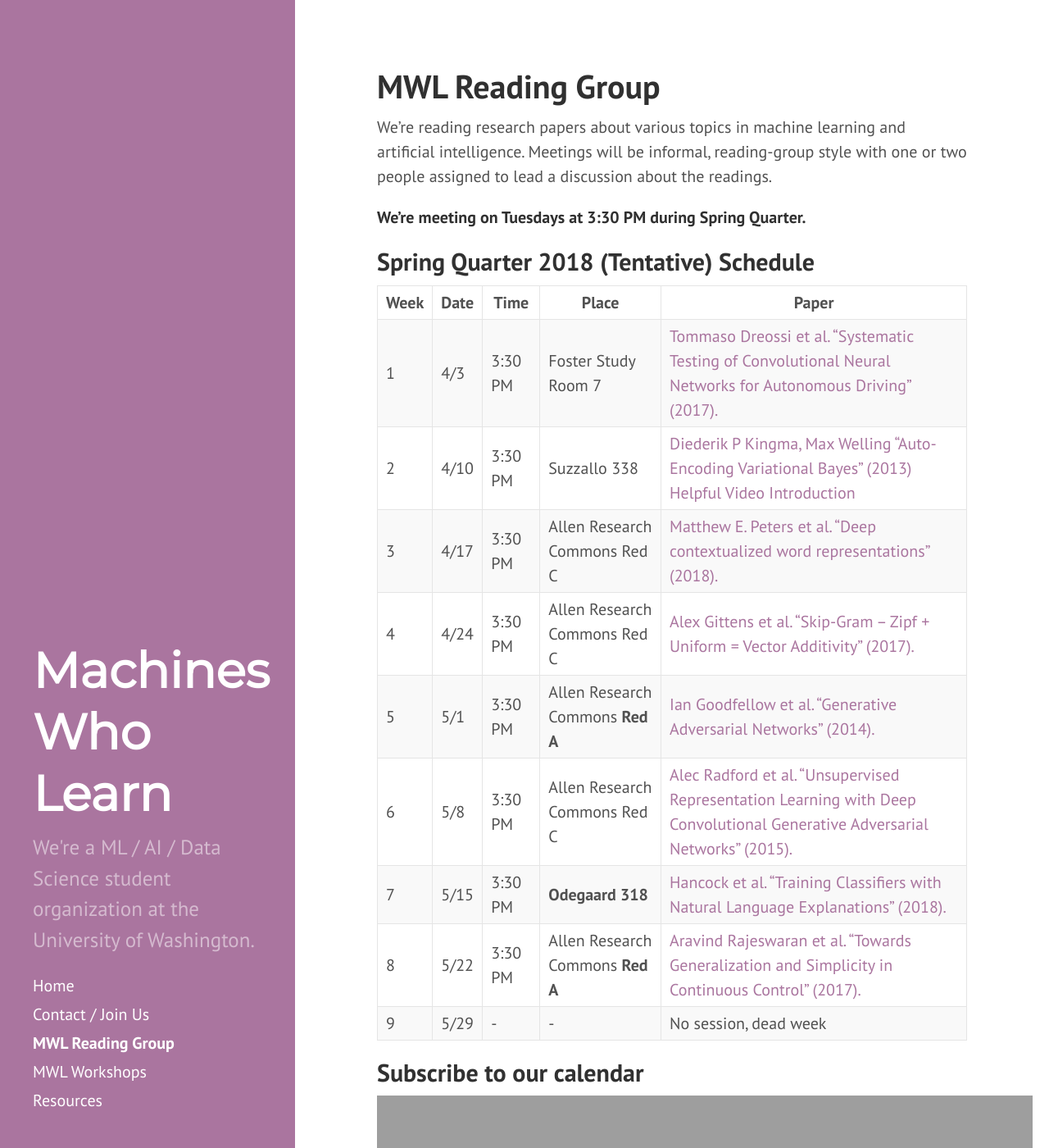
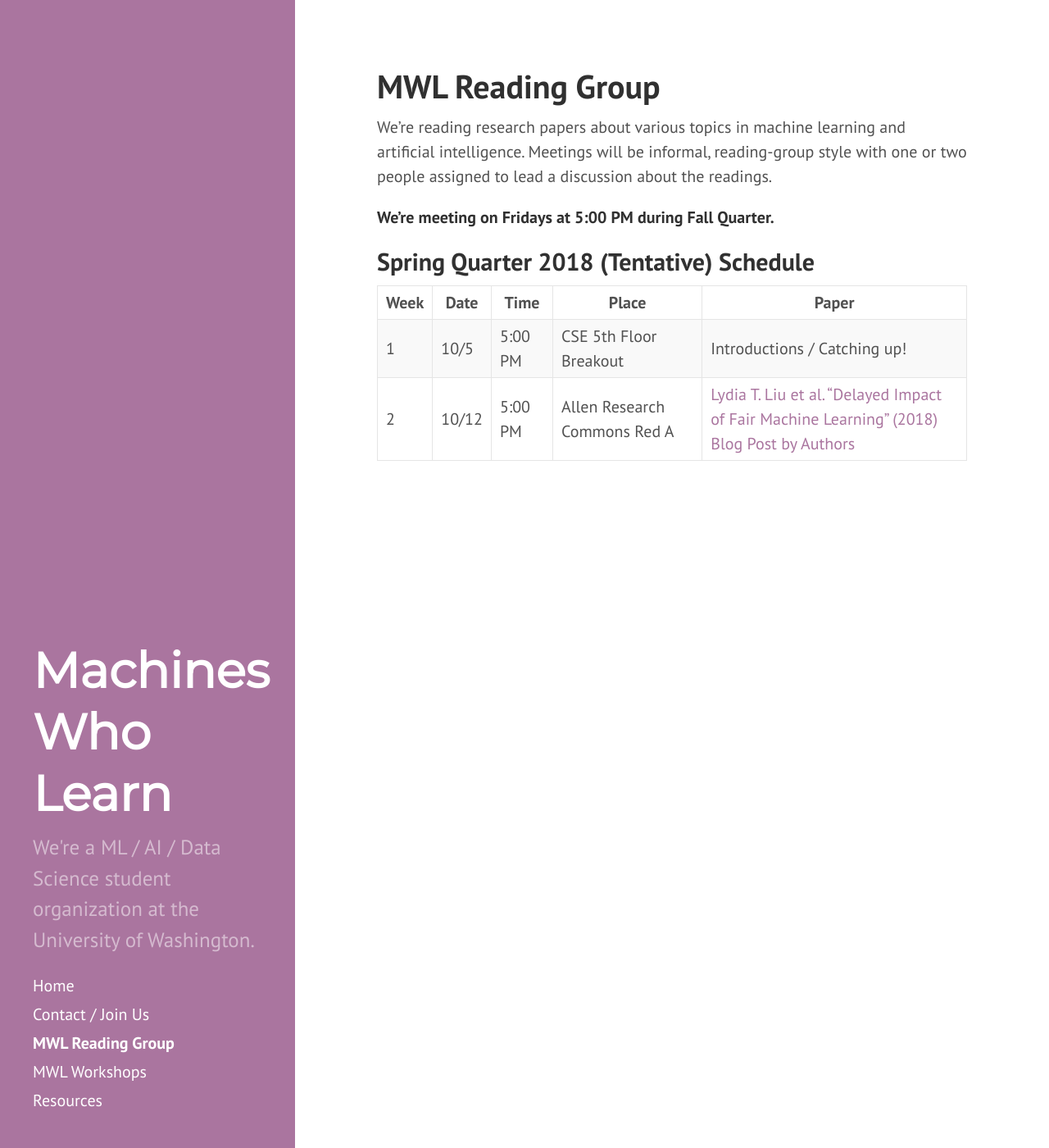
Before and after one commit to MachinesWhoLearn/machineswholearn.github.io, a Jekyll site: the page built from mwl_reading_group.md, in a window 1280 px wide and 1400 px high. Shown: the whole window at 82% size. Built offline with Jekyll 4.4.1, drawn with Linux system fonts in a browser that asks for light colours; grey boxes are pictures that could not be loaded.

Commit message:
Update for fall quarter

```diff
--- a/mwl_reading_group.md
+++ b/mwl_reading_group.md
@@ -7,23 +7,11 @@ We're reading research papers about various topics in machine learning and
 artificial intelligence. Meetings will be informal, reading-group style with one
 or two people assigned to lead a discussion about the readings.
 
-**We're meeting on Tuesdays at 3:30 PM during Spring Quarter.**
+**We're meeting on Fridays at 5:00 PM during Fall Quarter.**
 
 ## Spring Quarter 2018 (Tentative) Schedule
 
 | Week | Date | Time | Place | Paper |
 |------|------|---------|---------|----------------------------------------------------------------------------------------------------------------------------------------------------------------------------------------------------------------------------------------------------------------|
-| 1 | 4/3 | 3:30 PM | Foster Study Room 7 | [Tommaso Dreossi et al. "Systematic Testing of Convolutional Neural Networks for Autonomous Driving" (2017).](https://arxiv.org/abs/1708.03309) |
-| 2 | 4/10 | 3:30 PM | Suzzallo 338 | [Diederik P Kingma, Max Welling "Auto-Encoding Variational Bayes" (2013)](https://arxiv.org/abs/1312.6114) <br> [Helpful Video Introduction](https://www.youtube.com/watch?v=9zKuYvjFFS8) |
-| 3 | 4/17 | 3:30 PM | Allen Research Commons Red C | [Matthew E. Peters et al. "Deep contextualized word representations" (2018).](https://arxiv.org/abs/1802.05365)  |
-| 4 | 4/24 | 3:30 PM | Allen Research Commons Red C | [Alex Gittens et al. "Skip-Gram – Zipf + Uniform = Vector Additivity" (2017).](http://www.aclweb.org/anthology/P17-1007) |
-| 5 | 5/1 | 3:30 PM | Allen Research Commons <b>Red A</b> | [Ian Goodfellow et al. "Generative Adversarial Networks" (2014).](https://arxiv.org/abs/1406.2661) |
-| 6 | 5/8 | 3:30 PM | Allen Research Commons Red C | [Alec Radford et al. "Unsupervised Representation Learning with Deep Convolutional Generative Adversarial Networks" (2015).](https://arxiv.org/abs/1511.06434) |
-| 7 | 5/15 | 3:30 PM | <b>Odegaard 318</b> | [Hancock et al. "Training Classifiers with Natural Language Explanations" (2018).](https://arxiv.org/abs/1805.03818) |
-| 8 | 5/22 | 3:30 PM | Allen Research Commons <b>Red A</b> | [Aravind Rajeswaran et al. "Towards Generalization and Simplicity in Continuous Control" (2017).](https://arxiv.org/abs/1703.02660) |
-| 9 | 5/29 | - | - | No session, dead week |
-
-
-## Subscribe to our calendar
-
-<iframe src="https://calendar.google.com/calendar/embed?src=n1h36rcrbe7fj7fk78bthomjt8%40group.calendar.google.com&ctz=America/Los_Angeles" style="border: 0" width="800" height="600" frameborder="0" scrolling="no"></iframe>
+| 1 | 10/5 | 5:00 PM | CSE 5th Floor Breakout | Introductions / Catching up! |
+| 2 | 10/12 | 5:00 PM | Allen Research Commons Red A | [Lydia T. Liu et al. "Delayed Impact of Fair Machine Learning" (2018)](http://proceedings.mlr.press/v80/liu18c/liu18c.pdf) <br> [Blog Post by Authors](https://bair.berkeley.edu/blog/2018/05/17/delayed-impact/) |
```
